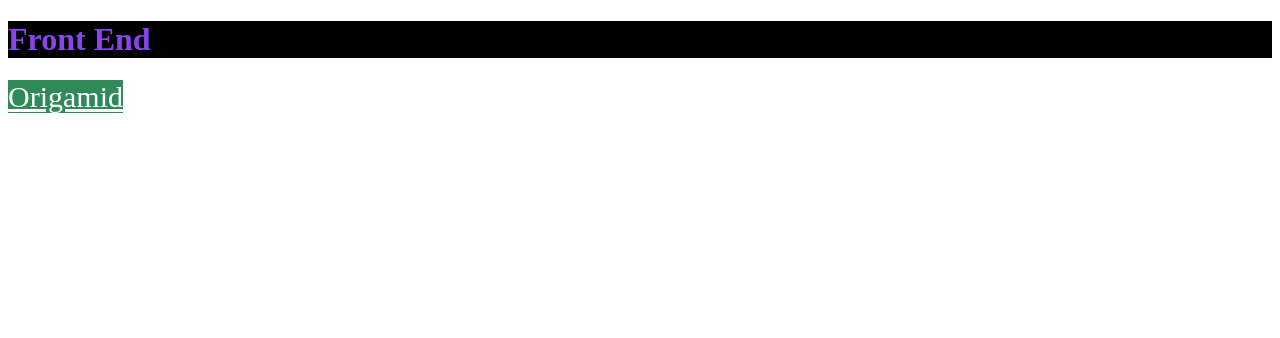
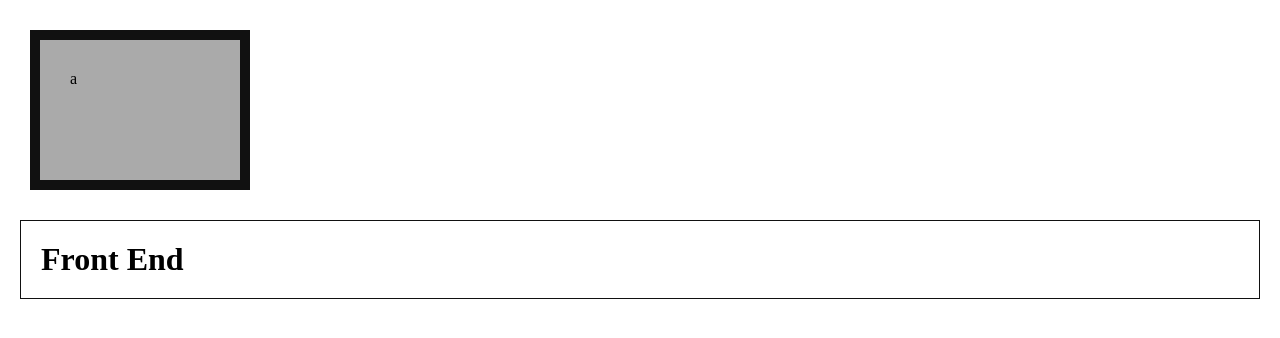
Before and after one commit to othiagobrito/html-css-basico, a plain HTML site: page index.html in a window 1280 px wide. Drawn offline with Linux system fonts and the light colour scheme.

Commit message:
11th class

```diff
--- a/index.html
+++ b/index.html
@@ -8,8 +8,10 @@
     </head>
 
     <body>
+        <div>
+            a
+        </div>
+
         <h1>Front End</h1>
-
-        <a href="#">Origamid</a>
     </body>
 </html>
--- a/style.css
+++ b/style.css
@@ -1,10 +1,19 @@
-h1 {
-    background: #000000;
-    color: #8844ee;
+body {
+    margin: 0;
 }
 
-a {
-    background: seagreen;
-    color: white;
-    font-size: 30px;
+div {
+    background: #aaa;
+    width: 140px;
+    height: 80px;
+    padding: 30px;
+    border: 10px solid #111;
+    margin: 30px;
 }
+
+h1 {
+    background: white;
+    padding: 20px;
+    border: 1px solid #111;
+    margin: 20px;
+}
```
